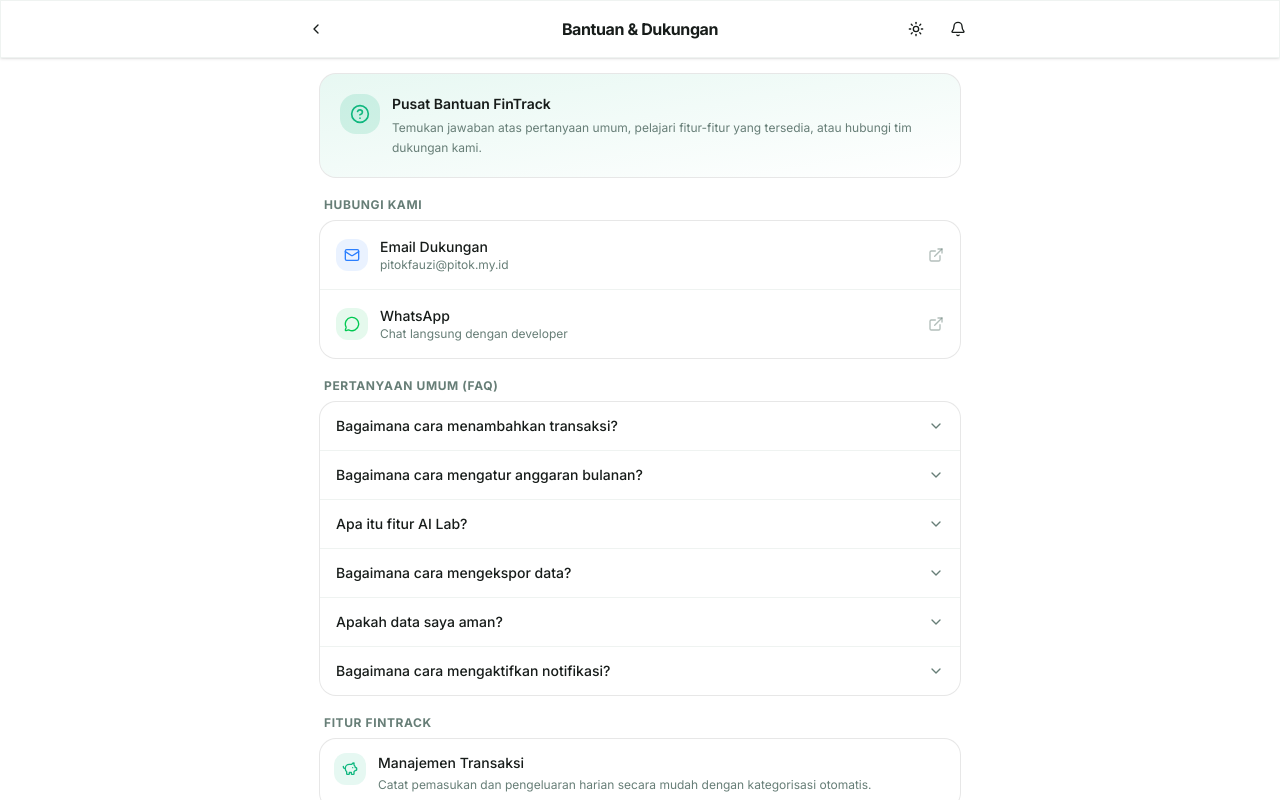
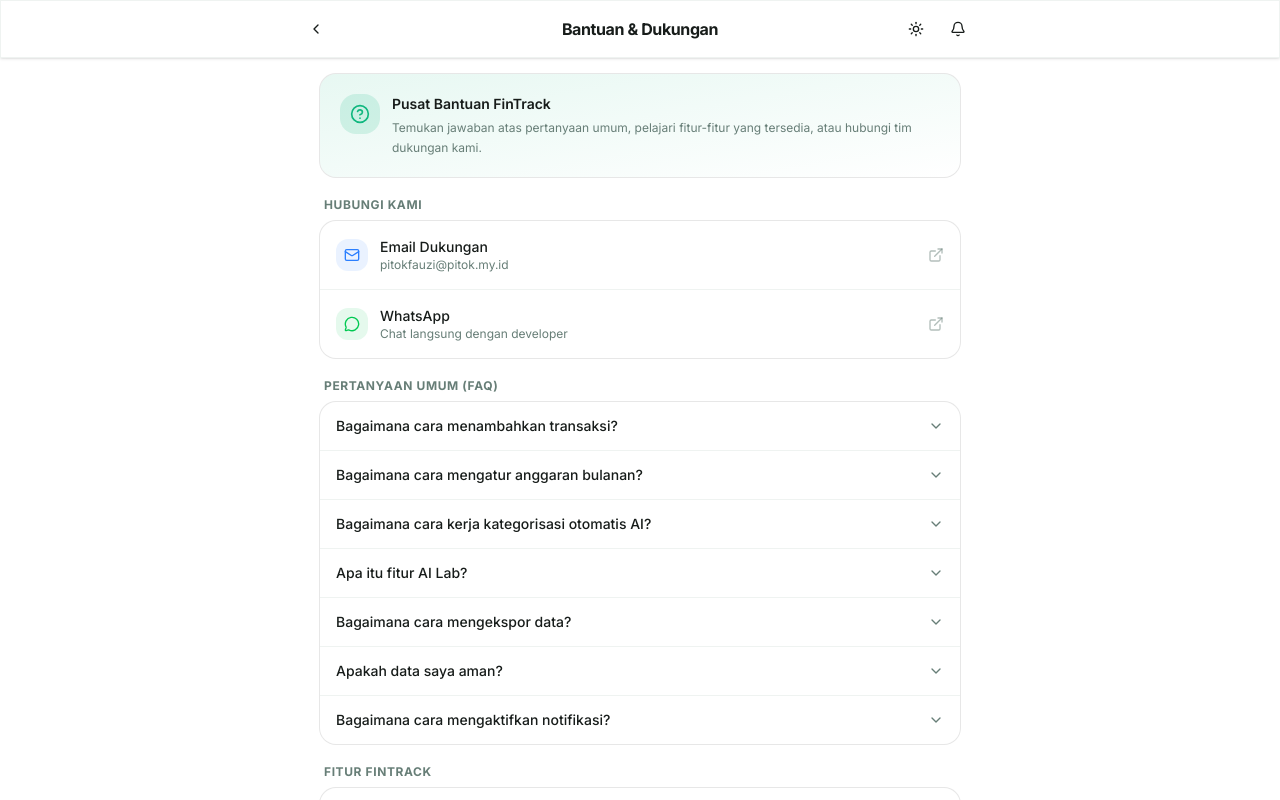
Before and after one commit to PitokDf/Financy-project, a Next.js app in the folder fintrack/: page /profile/help in a window 1280 px wide. Shown: the top 800 px of the page. Built offline with nearby package versions, Linux system fonts and the light colour scheme; no server answers.

Commit message:
docs(fintrack): update Help page content to explain real-time and batch categorization features

```diff
--- a/fintrack/app/(main)/profile/help/page.tsx
+++ b/fintrack/app/(main)/profile/help/page.tsx
@@ -34,8 +34,12 @@ const FAQ_DATA: FaqItem[] = [
         answer: 'Buka menu Anggaran dari navigasi bawah. Anda bisa membuat anggaran baru per kategori untuk setiap bulan. Sistem akan memantau dan mengirim notifikasi jika pengeluaran mendekati batas.'
     },
     {
+        question: 'Bagaimana cara kerja kategorisasi otomatis AI?',
+        answer: 'Secara default, FinTrack menggunakan model machine learning (Sentence-BERT) untuk menganalisis deskripsi transaksi pengeluaran dan mengkategorikannya secara instan saat disimpan. Fitur ini dapat dinyalakan atau dimatikan kapan saja lewat menu Profil > Preferensi > Kategorisasi Otomatis.'
+    },
+    {
         question: 'Apa itu fitur AI Lab?',
-        answer: 'AI Lab adalah fitur analisis cerdas yang menggunakan machine learning untuk mengelompokkan dan mengkategorikan transaksi Anda secara otomatis. Akses melalui halaman Analisis > AI Lab.'
+        answer: 'AI Lab adalah fitur analisis cerdas tempat Anda dapat mengelompokkan transaksi serupa (Smart Clustering) atau melakukan kategorisasi massal (Batch Categorization) untuk seluruh transaksi yang belum memiliki kategori (misalnya ketika Anda mematikan fitur kategorisasi otomatis real-time).'
     },
     {
         question: 'Bagaimana cara mengekspor data?',
@@ -61,7 +65,7 @@ const FEATURES: FeatureInfo[] = [
     {
         icon: PiggyBank,
         title: 'Manajemen Transaksi',
-        description: 'Catat pemasukan dan pengeluaran harian secara mudah dengan kategorisasi otomatis.'
+        description: 'Catat pemasukan dan pengeluaran harian secara mudah dengan kategorisasi AI otomatis (dapat diaktifkan/dinonaktifkan lewat Profil).'
     },
     {
         icon: BarChart3,
```
